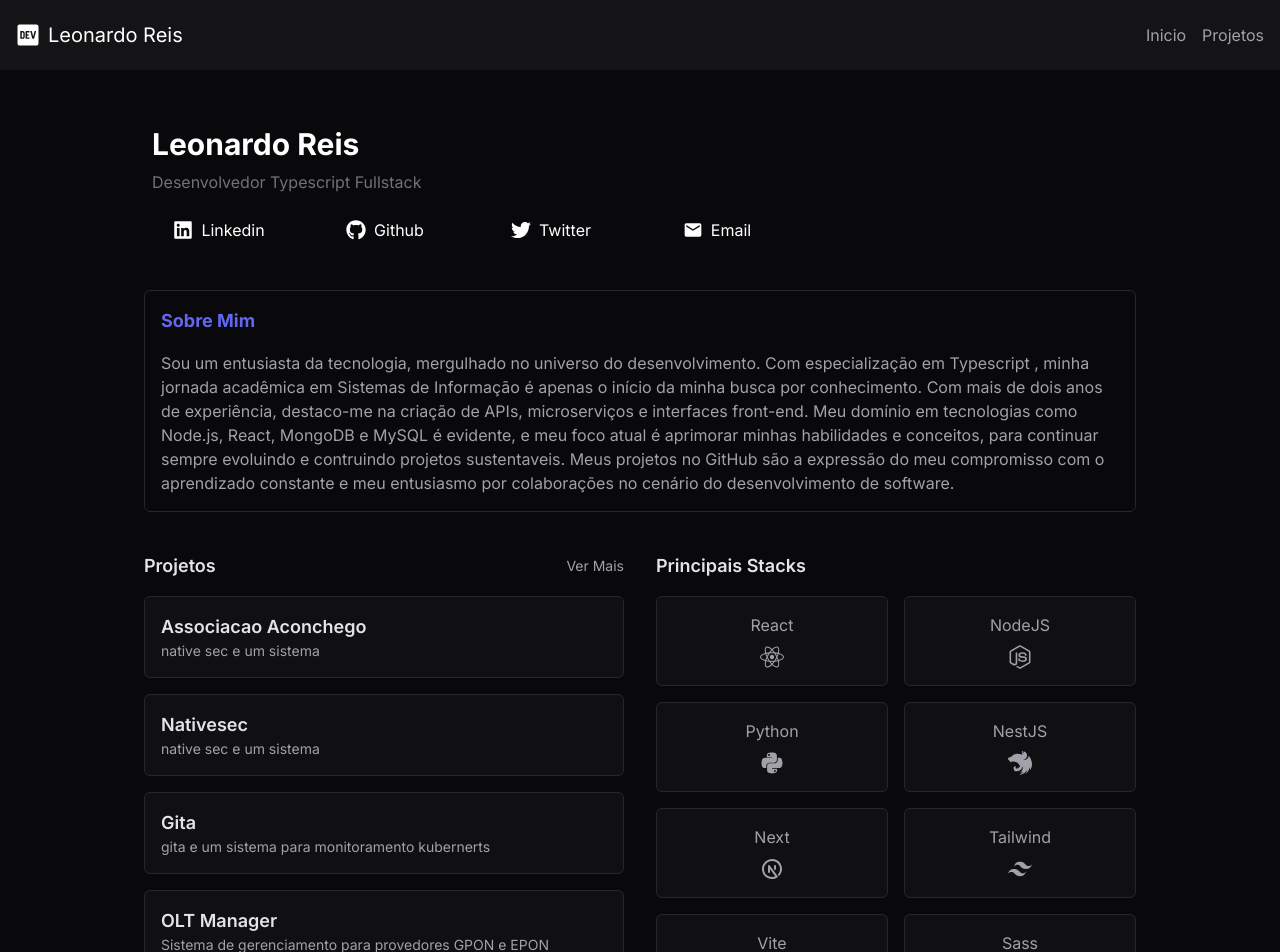
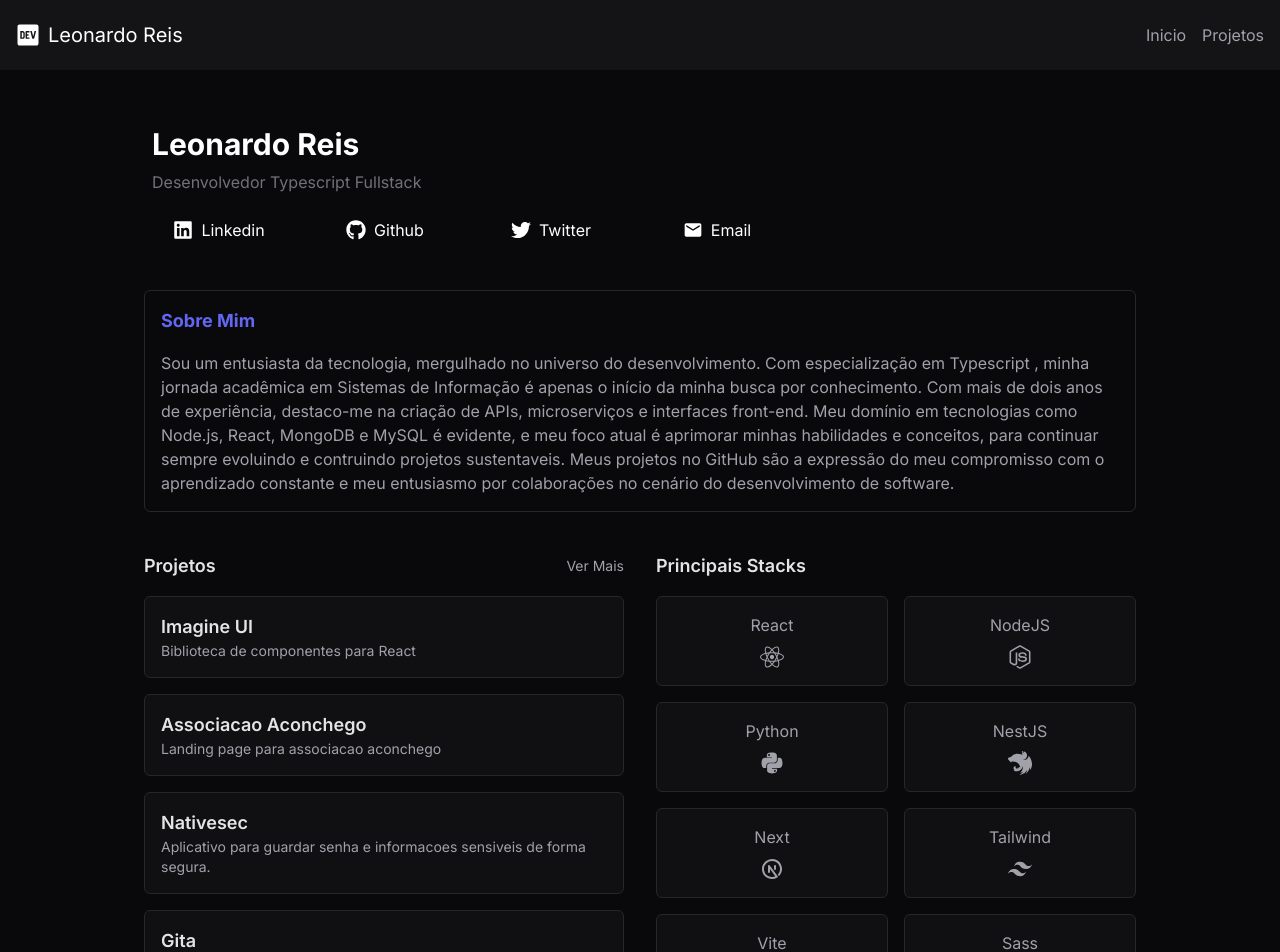
Before and after one commit to leonardoReizz/portifolio, a Next.js app: page / in a window 1280 px wide. Shown: the top 952 px of the page. Built offline with nearby package versions, Linux system fonts and the light colour scheme.

Commit message:
update projects descriptions

```diff
--- a/src/app/page.tsx
+++ b/src/app/page.tsx
@@ -15,24 +15,30 @@ import Link from "next/link";
 
 const projects = [
   {
+    title: "Imagine UI",
+    description: "Biblioteca de componentes para React",
+    link: "https://imagine-ui.com/",
+  },
+  {
     title: "Associacao Aconchego",
-    description: "native sec e um sistema",
+    description: "Landing page para associacao aconchego",
     link: "https://associacaoaconchego.com",
   },
   {
     title: "Nativesec",
-    description: "native sec e um sistema",
+    description:
+      "Aplicativo para guardar senha e informacoes sensiveis de forma segura.",
     link: " https://nativesec.io",
   },
   {
     title: "Gita",
-    description: "gita e um sistema para monitoramento kubernerts",
-    link: "",
+    description: "Sistema de observabilidade para ambientes Kubernetes",
+    link: "https://site.gita.jackexperts.com.br/",
   },
   {
-    title: "OLT Manager",
-    description: "Sistema de gerenciamento para provedores GPON e EPON",
-    link: "",
+    title: "Eslint-config",
+    description: "Configuracao pronta para eslint-react,node e next",
+    link: "https://www.npmjs.com/package/@leonardo-reis/eslint-config",
   },
 ];
 
--- a/src/app/projects/page.tsx
+++ b/src/app/projects/page.tsx
@@ -9,7 +9,7 @@ const projects = [
     title: "Imagine UI",
     image: "imagineui.png",
     description:
-      "Lorem ipsum dolor sit amet consectetur adipisicing elit.Architecto ad cum aperiam at sequi laborum similique quos? llat",
+      "Explore a biblioteca exclusiva de componentes React Imagine UI, criada meticulosamente com Tailwind CSS para potencializar seu desenvolvimento.",
     githubLink: "https://github.com/leonardoReizz/imagine-ui",
     projectLink: "http://imagine-ui.com/",
     npmLink: "https://www.npmjs.com/package/@imagine-ui/react",
@@ -18,14 +18,14 @@ const projects = [
     title: "Associacao Aconchego",
     image: "aconchego.png",
     description:
-      "Lorem ipsum dolor sit amet consectetur adipisicing elit.Architecto ad cum aperiam at sequi laborum similique quos? llat",
+      "A Aconchego é uma iniciativa sem fins lucrativos dedicada a fazer a diferença na vida de famílias economicamente vulneráveis, que enfrentam desafios especiais devido a membros com necessidades especiais, em particular aqueles afetados pelo Transtorno do Espectro Autista (TEA).",
     projectLink: "https://associacaoaconchego.com/",
   },
   {
     title: "NativeSec",
     image: "nativesec.png",
     description:
-      "Lorem ipsum dolor sit amet consectetur adipisicing elit.Architecto ad cum aperiam at sequi laborum similique quos? llat",
+      "Proteja suas senhas com criptografia de ponta e organize grupos ilimitados com o Nativesec. Mantenha-se seguro usando o OpenPGP reconhecido mundialmente.",
     githubLink: "https://github.com/Nativesec/nativesec-desktop",
     projectLink: "https://nativesec.io/",
   },
@@ -33,20 +33,20 @@ const projects = [
     title: "Gita",
     image: "gita.png",
     description:
-      "Lorem ipsum dolor sit amet consectetur adipisicing elit.Architecto ad cum aperiam at sequi laborum similique quos? llat",
+      "Obtenha visibilidade total e gerencie saúde e segurança em clusters Kubernetes. Identifique e resolva problemas com base em práticas sólidas e documentação detalhada.",
     projectLink: "https://site.gita.jackexperts.com.br",
   },
   {
     title: "Portifolio",
     description:
-      "Lorem ipsum dolor sit amet consectetur adipisicing elit.Architecto ad cum aperiam at sequi laborum similique quos? llat",
+      "Explore meu portfólio detalhado e dinâmico. Descubra meu trabalho, habilidades e projetos, tudo em um site intuitivo e personalizado.",
     githubLink: "https://github.com/leonardoReizz/portifolio",
     projectLink: "https://leonardo-reis.com",
   },
   {
     title: "Eslint Config",
     description:
-      "Lorem ipsum dolor sit amet consectetur adipisicing elit.Architecto ad cum aperiam at sequi laborum similique quos? llat",
+      "Configuração pronta para ESLint em Node, React e Next.js. Simplifique seu desenvolvimento com uma configuração prévia, disponível no npm.",
     githubLink: "https://github.com/leonardoReizz/portifolio",
     projectLink: "https://leonardo-reis.com",
     npmLink: "https://www.npmjs.com/package/@leonardo-reis/eslint-config",
```
